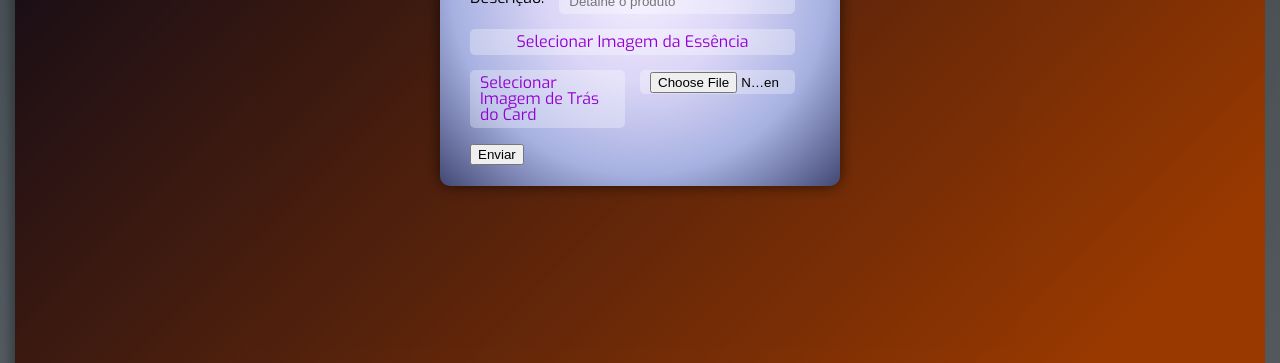
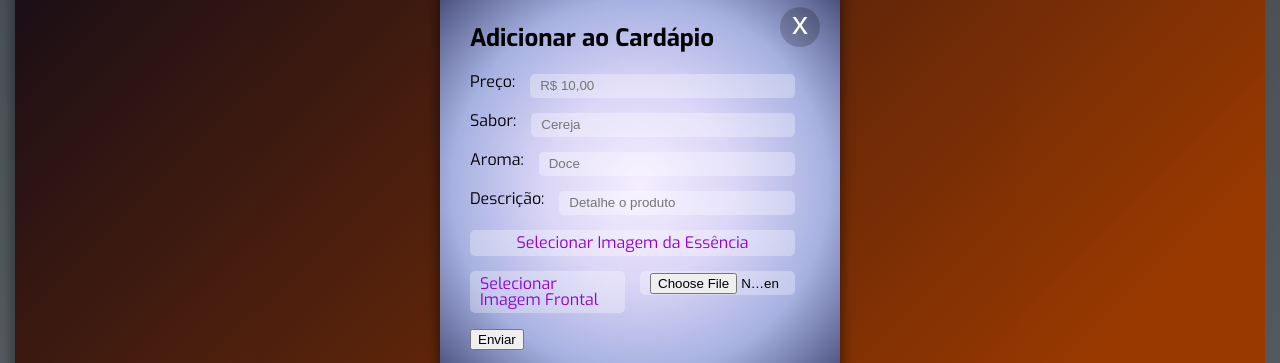
Before and after one commit to Niloxp753/PROJETO-TO-DO-LIST-ENTREGA-03-FRONTEND, a React (Create React App) app: page / in a window 1280 px wide. Shown: the part 214-577 px from the top of the page. Built offline with nearby package versions, Linux system fonts and the light colour scheme; no server answers.

Commit message:
frontend update

```diff
--- a/src/components/AdicionaEssenciaModal/AdicionaEssenciaModal.jsx
+++ b/src/components/AdicionaEssenciaModal/AdicionaEssenciaModal.jsx
@@ -89,7 +89,7 @@ function AdicionaEssenciaModal({ closeModal }) {
           </div>
           <div>
             <label className="AdicionaEssenciaModal__text AdicionaEssenciaModal__foto-label" htmlFor="front">
-              {!state.front.length ? "Selecionar Imagem de Trás do Card" : state.front}
+              {!state.front.length ? "Selecionar Imagem Frontal" : state.front}
             </label>
             <input
               id="front"
--- a/src/components/Overlay/Overlay.css
+++ b/src/components/Overlay/Overlay.css
@@ -6,5 +6,5 @@
   display: flex;
   align-items: center;
   justify-content: center;
-  top: -25vh;
+  top: 0vh;
 }
```
